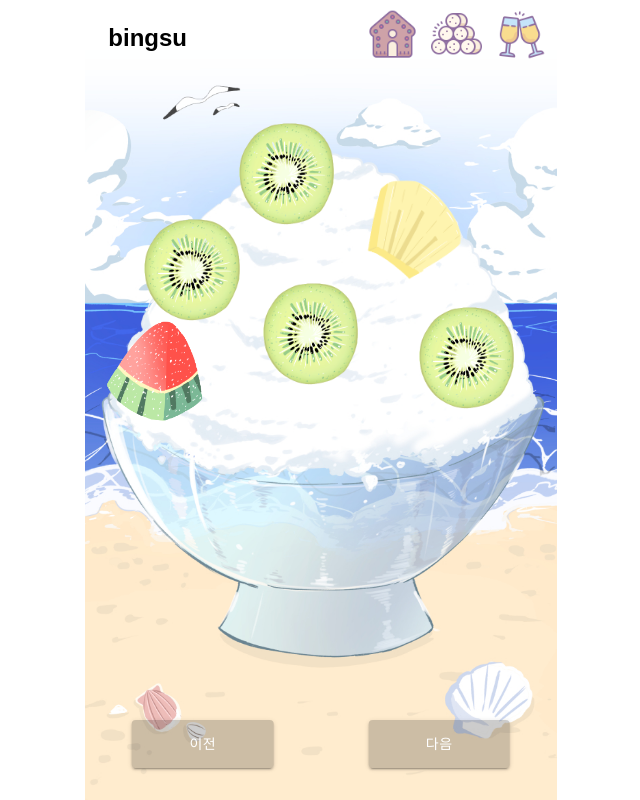
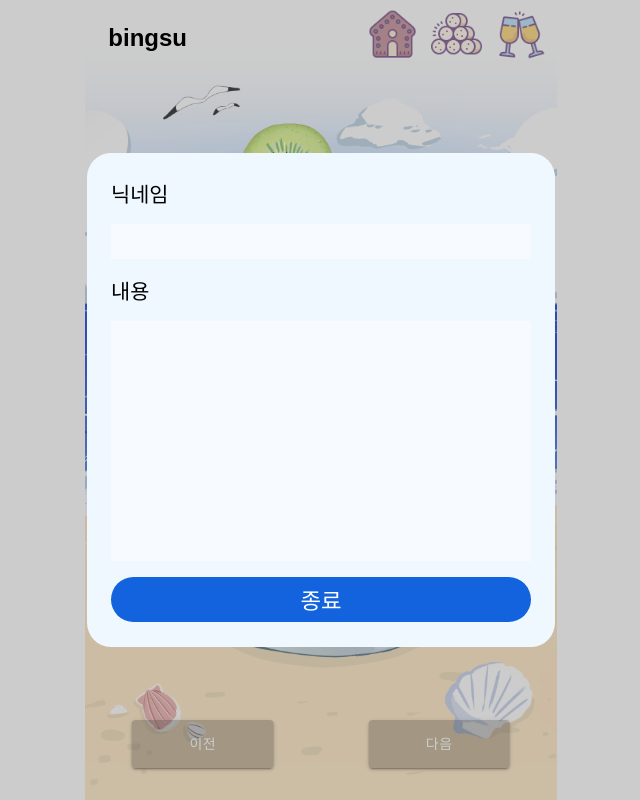
Before and after one commit to heading1/WYLSBingsu, a React app in the folder client/: page / in a window 1280 px wide. Shown: the whole page, without its empty margins (319-959 px from the left). Built offline with nearby package versions, Linux system fonts and the light colour scheme; a web font is replaced by a local one.

Commit message:
style: 토핑 상세보기 구현

```diff
--- a/client/src/pages/main-page/MainPage.tsx
+++ b/client/src/pages/main-page/MainPage.tsx
@@ -17,6 +17,7 @@ import riceCakeImg from '@/assets/images/riceCake.png';
 import Topping from './components/Topping';
 import MockData from './MockData.json';
 import Loading from '@/components/Loading';
+import Detail from './components/Detail';
 
 const ratio = theme.windowHeight / 1500;
 const location1 = { top: 15, left: 32, width: 188 * ratio };
@@ -90,7 +91,6 @@ const MainPage: React.FC = () => {
       setLoading(false);
     }, 500);
   }, [data]);
-
   return (
     <Wrapper loading={loading}>
       <div>
@@ -115,6 +115,8 @@ const MainPage: React.FC = () => {
             })}
 
             <Footer nextPage={nextPage} prevPage={prevPage} />
+
+            <Detail nickname={''} article={''} />
           </>
         )}
       </div>
--- /dev/null
+++ b/client/src/pages/main-page/components/ArticleForm.tsx
@@ -0,0 +1,25 @@
+import { Wrapper, NicknameInput, ArticleInput } from './ArticleFormStyle';
+
+interface ArticleProps {
+  children: React.ReactNode;
+  nickname: string | '';
+  article: string | '';
+}
+
+const ArticleForm: React.FC<ArticleProps> = ({
+  children,
+  nickname,
+  article,
+}) => {
+  return (
+    <Wrapper>
+      <label htmlFor="nickname">닉네임</label>
+      <NicknameInput type="text" name="nickname" value={nickname} disabled />
+      <label htmlFor="article">내용</label>
+      <ArticleInput name="article" disabled value={article} />
+      {children}
+    </Wrapper>
+  );
+};
+
+export default ArticleForm;
--- /dev/null
+++ b/client/src/pages/main-page/components/ArticleFormStyle.tsx
@@ -0,0 +1,38 @@
+import styled from 'styled-components';
+import { DeviceViewport } from '@/types/interfaces';
+
+export const Wrapper = styled.div`
+  display: flex;
+  width: 100%;
+  height: 80%;
+  padding: 0 1.5rem;
+  /* background-color: rgba(255, 255, 255, 0.7); */
+  flex-direction: column;
+  justify-content: center;
+
+  & label {
+    font-size: 1.3rem;
+  }
+
+  & input,
+  & textarea {
+    width: 100%;
+    font-size: 1.2rem;
+    margin: 1rem 0;
+  }
+`;
+
+export const NicknameInput = styled.input`
+  padding: 0.4rem;
+  background-color: rgba(255, 255, 255, 0.5);
+  /* border-bottom: 3px solid ${(props) => props.theme.point2}; */
+`;
+
+export const ArticleInput = styled.textarea`
+  padding: 0.4rem;
+  resize: none;
+  height: 30vh;
+  background-color: rgba(255, 255, 255, 0.5);
+  line-height: 1.8rem;
+  /* border: 3px solid ${(props) => props.theme.point2}; */
+`;
--- /dev/null
+++ b/client/src/pages/main-page/components/Detail.tsx
@@ -0,0 +1,32 @@
+import useDeviceViewport from '@/common/hooks/useDeviceViewport';
+import React, { PropsWithChildren } from 'react';
+import styled from 'styled-components';
+import ArticleForm from './ArticleForm';
+import { Wrapper, Background } from './DetailStyle';
+interface DetailProps {
+  nickname: string | '';
+  article: string | '';
+}
+
+const SubmitButton = styled.button`
+  width: 100%;
+  padding: 0.4rem 0;
+  background-color: ${(props) => props.theme.point2};
+  border-radius: 2rem;
+  font-size: 1.4rem;
+  color: #fff;
+`;
+
+const Detail: React.FC<DetailProps> = ({ nickname, article }) => {
+  return (
+    <Background>
+      <Wrapper>
+        <ArticleForm nickname={nickname} article={article}>
+          <SubmitButton>종료</SubmitButton>
+        </ArticleForm>
+      </Wrapper>
+    </Background>
+  );
+};
+
+export default Detail;
--- /dev/null
+++ b/client/src/pages/main-page/components/DetailStyle.tsx
@@ -0,0 +1,31 @@
+import { DeviceViewport } from '@/types/interfaces';
+import styled, { css } from 'styled-components';
+
+const Wrapper = styled.div<DeviceViewport>`
+  position: absolute;
+  width: 90%;
+  max-width: 468px;
+  border-radius: 5%;
+  padding-top: 2%;
+  padding-bottom: 2%;
+  background-color: aliceblue;
+  opacity: 1;
+  display: flex;
+  justify-content: center;
+  align-items: center;
+`;
+
+const Background = styled.div`
+  position: fixed;
+  top: 0;
+  left: 0;
+  height: 100vh;
+  width: 100vw;
+  z-index: 3;
+  display: flex;
+  justify-content: center;
+  align-items: center;
+  background-color: rgba(0, 0, 0, 0.2);
+`;
+
+export { Wrapper, Background };
```
